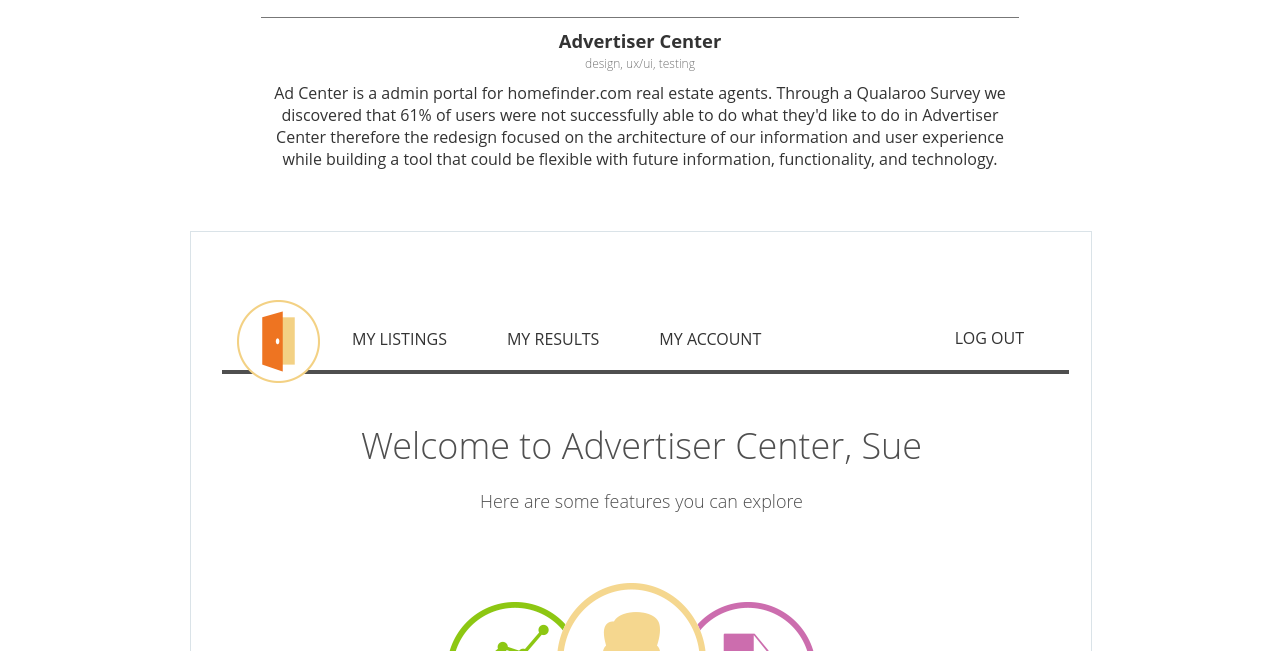
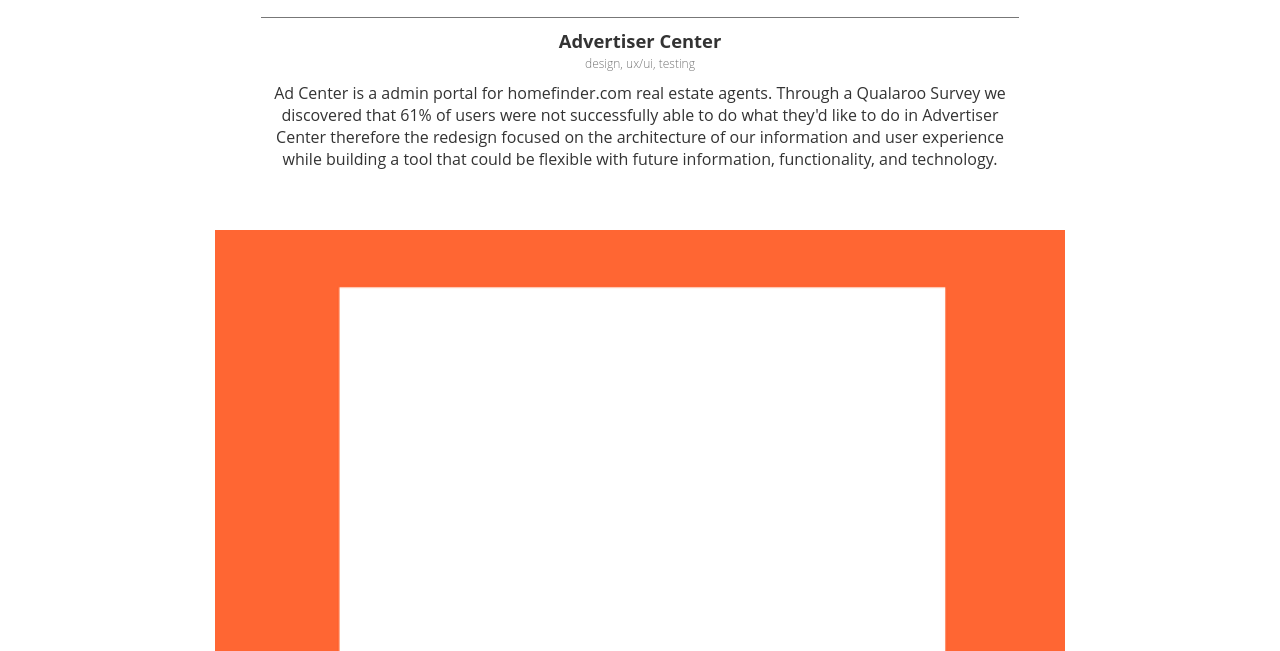
Before and after one commit to asredojevic/asredojevic.github.io, a plain HTML site: page AdCenter.html in a window 1280 px wide. Shown: the part 149-800 px from the top of the page. Drawn offline with nearby package versions, Linux system fonts and the light colour scheme; files whose address does not match are found by name; a web font is replaced by a local one.

Commit message:
Update AdCenter.html

```diff
--- a/AdCenter.html
+++ b/AdCenter.html
@@ -77,12 +77,7 @@ ul li.desktop {
 </div>
 <!-- image content start here-->
 <div class="image-content">
-<div class="centered">
-<ul>
-<li class="desktop solo">
-<iframe frameborder="0" width="95%" height="600" src="welcome.html"></iframe></li>
-<ul>
-</div>
+
 <div class="ImageUploader">
 <img src="images/AdCenterDashboard.gif" alt="interactionGIF">
 </div>
```
